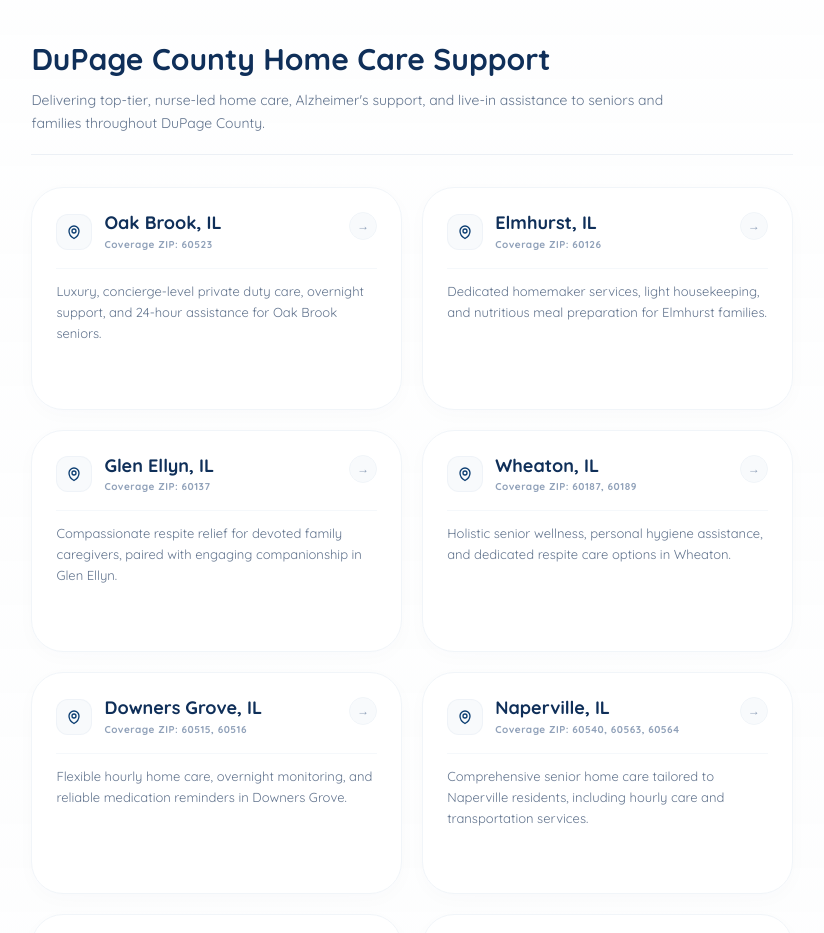
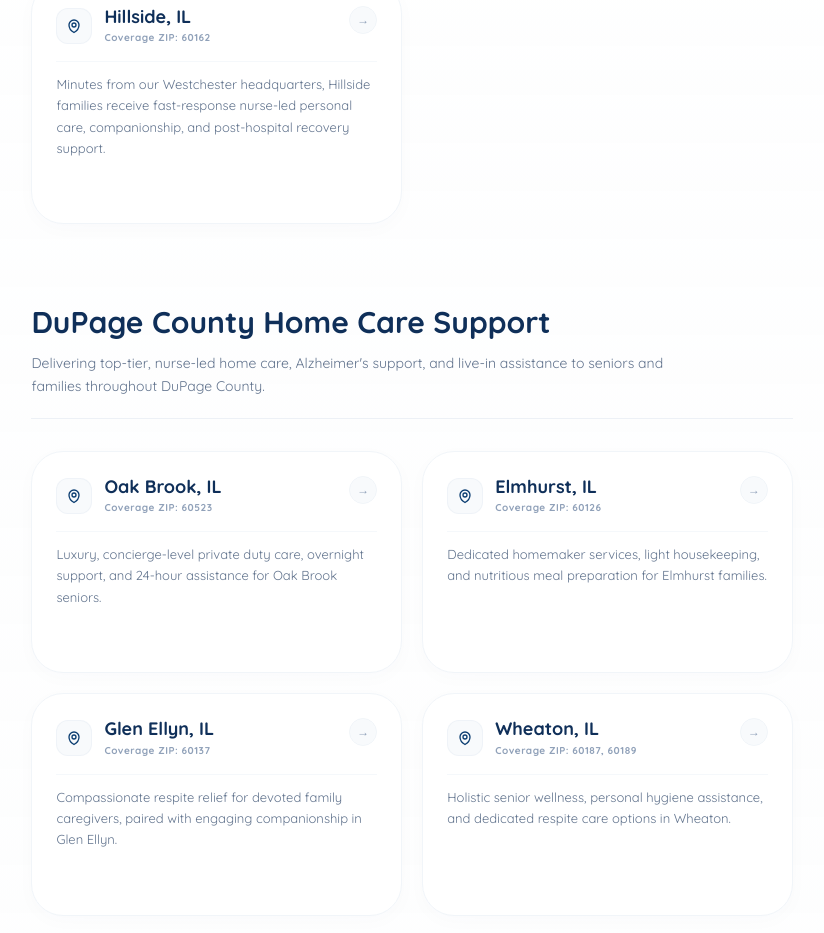
Before and after one commit to mtahaarif/Benevolence-Home-Services, a Next.js app: page /areas-we-serve in a window 1280 px wide. Shown: the part 2587-3520 px from the top of the page, without its empty margins (423-1247 px from the left). Built offline with nearby package versions, Linux system fonts and the light colour scheme.

Commit message:
fixing the location discrepancy issues part iii

```diff
--- a/src/app/areas-we-serve/[slug]/page.tsx
+++ b/src/app/areas-we-serve/[slug]/page.tsx
@@ -23,18 +23,18 @@ function getServiceSlug(title: string): string {
 }
 
 // 1. STRICT ALLOW-LIST OF TARGET MARKETS
-// Ensures only these 35 specific locations generate pages and cross-links,
+// Ensures only these 38 specific locations generate pages and cross-links,
 // regardless of what else exists in the global cityDirectory data object.
 const TARGET_MARKETS = [
   // Cook County
   "westchester-il", "oak-park-il", "river-forest-il", "la-grange-il",
   "western-springs-il", "orland-park-il", "palos-park-il", "palos-heights-il",
-  "northbrook-il", "glenview-il", "wilmette-il", "chicago-il",
+  "northbrook-il", "glenview-il", "wilmette-il", "chicago-il", "hillside-il",
 
   // DuPage County
   "oak-brook-il", "elmhurst-il", "glen-ellyn-il", "wheaton-il",
   "downers-grove-il", "naperville-il", "lombard-il", "clarendon-hills-il",
-  "darien-il", "willowbrook-il", "lisle-il",
+  "darien-il", "willowbrook-il", "lisle-il", "hinsdale-il", "burr-ridge-il",
 
   // Lake County
   "lake-forest-il", "highland-park-il", "deerfield-il", "libertyville-il",
@@ -54,7 +54,7 @@ const TARGET_MARKETS = [
  * the TARGET_MARKETS array so no outside cities bleed into the UI.
  */
 function nearbyCities(current: CityData, limit = 6): CityData[] {
-  // Filter global directory down to just our 35 target markets
+  // Filter global directory down to just our 38 target markets
   const allowedCities = Object.values(cityDirectory).filter(c => TARGET_MARKETS.includes(c.slug));
 
   const sameCounty = allowedCities.filter(
@@ -72,7 +72,7 @@ interface PageProps {
   }>;
 }
 
-// 2. Pre-render ONLY the 35 target local landing pages statically at build time
+// 2. Pre-render ONLY the 38 target local landing pages statically at build time
 export async function generateStaticParams() {
   return TARGET_MARKETS.map((slug) => ({ slug }));
 }
@@ -159,7 +159,7 @@ export async function generateMetadata({ params }: PageProps): Promise<Metadata>
 export default async function CityAreaPage({ params }: PageProps) {
   const { slug } = await params;
 
-  // Guard clause: Return absolute 404 if the URL slug is not in the target 35 markets
+  // Guard clause: Return absolute 404 if the URL slug is not in the target 38 markets
   if (!TARGET_MARKETS.includes(slug)) {
     notFound();
   }
@@ -375,7 +375,7 @@ export default async function CityAreaPage({ params }: PageProps) {
             <div className="pt-4 flex flex-wrap justify-center gap-4">
               <Link
                 href="/contact-us"
-                className="inline-flex items-center gap-2 rounded-full bg-white px-8 py-4 text-xs font-bold uppercase tracking-widest text-[#0a2540] hover:bg-slate-100 transition shadow-lg"
+                className="inline-flex items-center rounded-full border border-white/30 px-8 py-4 text-xs font-bold uppercase tracking-widest text-white hover:bg-white/10 transition"
               >
                 Schedule Local Assessment &rarr;
               </Link>
--- a/src/app/areas-we-serve/page.tsx
+++ b/src/app/areas-we-serve/page.tsx
@@ -7,7 +7,7 @@ import ScrollReveal from "@/components/scroll-reveal";
 import { ExpandableLocations } from "@/components/expandable-locations";
 
 // 1. ULTIMATE SEO DATA ENGINE
-// Organized into 4 distinct regions containing the 35 priority municipalities.
+// Organized into 4 distinct regions containing the 38 priority municipalities.
 const regionalData = [
   {
     id: "cook-county",
@@ -25,7 +25,8 @@ const regionalData = [
       { name: "Northbrook", slug: "northbrook-il", zipCodes: "60062", desc: "Comprehensive companion services, light housekeeping, and structured cognitive wellness support in Northbrook." },
       { name: "Glenview", slug: "glenview-il", zipCodes: "60025, 60026", desc: "Attentive personal care, routine medication reminders, and family caregiver respite throughout Glenview." },
       { name: "Wilmette", slug: "wilmette-il", zipCodes: "60091", desc: "Discreet in-home elder care, mobility guidance, and personalized meal planning for Wilmette families." },
-      { name: "Chicago", slug: "chicago-il", zipCodes: "Select Neighborhoods", desc: "Comprehensive home care coverage across Chicago, focusing on safe, independent urban living, personal care, and specialized support." }
+      { name: "Chicago", slug: "chicago-il", zipCodes: "Select Neighborhoods", desc: "Comprehensive home care coverage across Chicago, focusing on safe, independent urban living, personal care, and specialized support." },
+      { name: "Hillside", slug: "hillside-il", zipCodes: "60162", desc: "Minutes from our Westchester headquarters, Hillside families receive fast-response nurse-led personal care, companionship, and post-hospital recovery support." }
     ]
   },
   {
@@ -43,7 +44,9 @@ const regionalData = [
       { name: "Clarendon Hills", slug: "clarendon-hills-il", zipCodes: "60514", desc: "Personalized mobility support, fall prevention, and trusted hourly senior care in Clarendon Hills." },
       { name: "Darien", slug: "darien-il", zipCodes: "60561", desc: "Dependable personal hygiene care, routine comfort checks, and homemaker support in Darien." },
       { name: "Willowbrook", slug: "willowbrook-il", zipCodes: "60527", desc: "Dignified routine care, meal preparation, and private duty caregiving solutions in Willowbrook." },
-      { name: "Lisle", slug: "lisle-il", zipCodes: "60532", desc: "Warm companion care, medication reminders, and flexible day-to-day senior help across Lisle." }
+      { name: "Lisle", slug: "lisle-il", zipCodes: "60532", desc: "Warm companion care, medication reminders, and flexible day-to-day senior help across Lisle." },
+      { name: "Hinsdale", slug: "hinsdale-il", zipCodes: "60521, 60522", desc: "Discreet private-duty caregiving, dementia support, and recovery care at home for Hinsdale seniors, coordinated closely with local hospital discharge teams." },
+      { name: "Burr Ridge", slug: "burr-ridge-il", zipCodes: "60527", desc: "Concierge-level in-home senior care, overnight caregiver coverage, and respite relief for Burr Ridge families across the 60527 corridor." }
     ]
   },
   {
--- a/src/data/site-content.ts
+++ b/src/data/site-content.ts
@@ -110,7 +110,10 @@ export const navItems: NavItem[] = [
  */
 export const priorityAreas = [
   { city: "Westchester", slug: "westchester-il", note: "Our headquarters" },
+  { city: "Hillside", slug: "hillside-il", note: "Minutes from our office" },
   { city: "Oak Brook", slug: "oak-brook-il", note: "DuPage County" },
+  { city: "Hinsdale", slug: "hinsdale-il", note: "DuPage County" },
+  { city: "Burr Ridge", slug: "burr-ridge-il", note: "DuPage County" },
   { city: "Elmhurst", slug: "elmhurst-il", note: "DuPage County" },
   { city: "La Grange", slug: "la-grange-il", note: "Cook County" },
   { city: "Western Springs", slug: "western-springs-il", note: "Cook County" },
@@ -362,15 +365,6 @@ export const cityDirectory: Record<string, CityData> = {
     landmarks: ["Bahá'í House of Worship", "Gillson Park"],
     desc: "Discreet in-home elder care, mobility guidance, and personalized meal support for Wilmette families."
   },
-  "hillside-il": {
-    name: "Hillside",
-    county: "Cook County",
-    slug: "hillside-il",
-    zipCodes: "60162",
-    hospitals: ["Loyola University Medical Center", "Edward Hines Jr. VA Hospital"],
-    landmarks: ["Mount Carmel Cemetery", "Hillside Town Center"],
-    desc: "Minutes from our Westchester headquarters, Hillside families receive fast-response nurse-led personal care, companionship, and post-hospital recovery support."
-  },
   "chicago-il": {
     name: "Chicago",
     county: "Cook County",
@@ -379,6 +373,15 @@ export const cityDirectory: Record<string, CityData> = {
     hospitals: ["Northwestern Memorial Hospital", "Rush University Medical Center"],
     landmarks: ["Downtown Chicago", "Millennium Park"],
     desc: "Comprehensive home care coverage across Chicago neighborhoods, focusing on safe, independent urban living and specialized senior support."
+  },
+    "hillside-il": {
+    name: "Hillside",
+    county: "Cook County",
+    slug: "hillside-il",
+    zipCodes: "60162",
+    hospitals: ["Loyola University Medical Center", "Edward Hines Jr. VA Hospital"],
+    landmarks: ["Mount Carmel Cemetery", "Hillside Town Center"],
+    desc: "Minutes from our Westchester headquarters, Hillside families receive fast-response nurse-led personal care, companionship, and post-hospital recovery support."
   },
 
   // DuPage County
```
